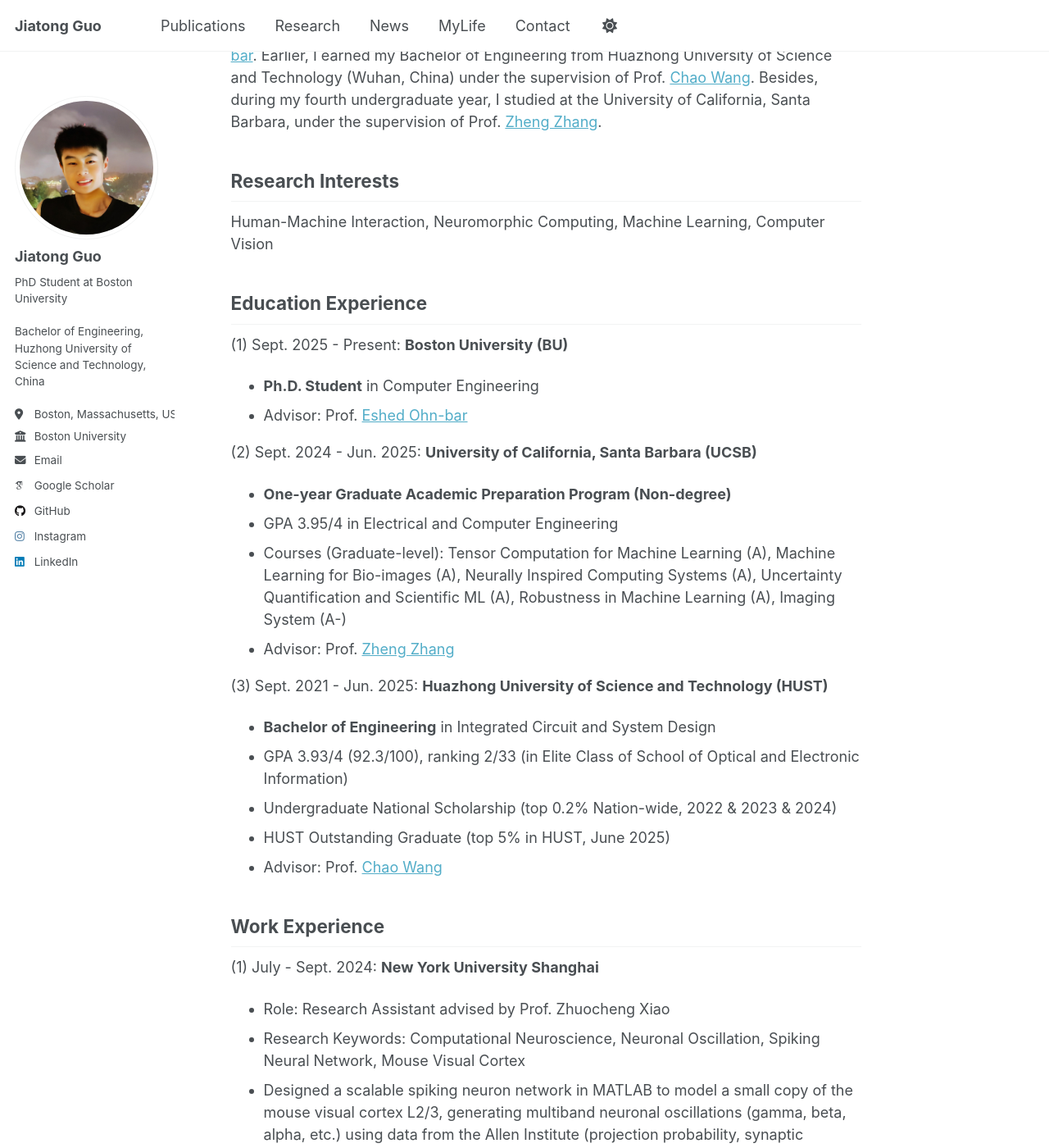
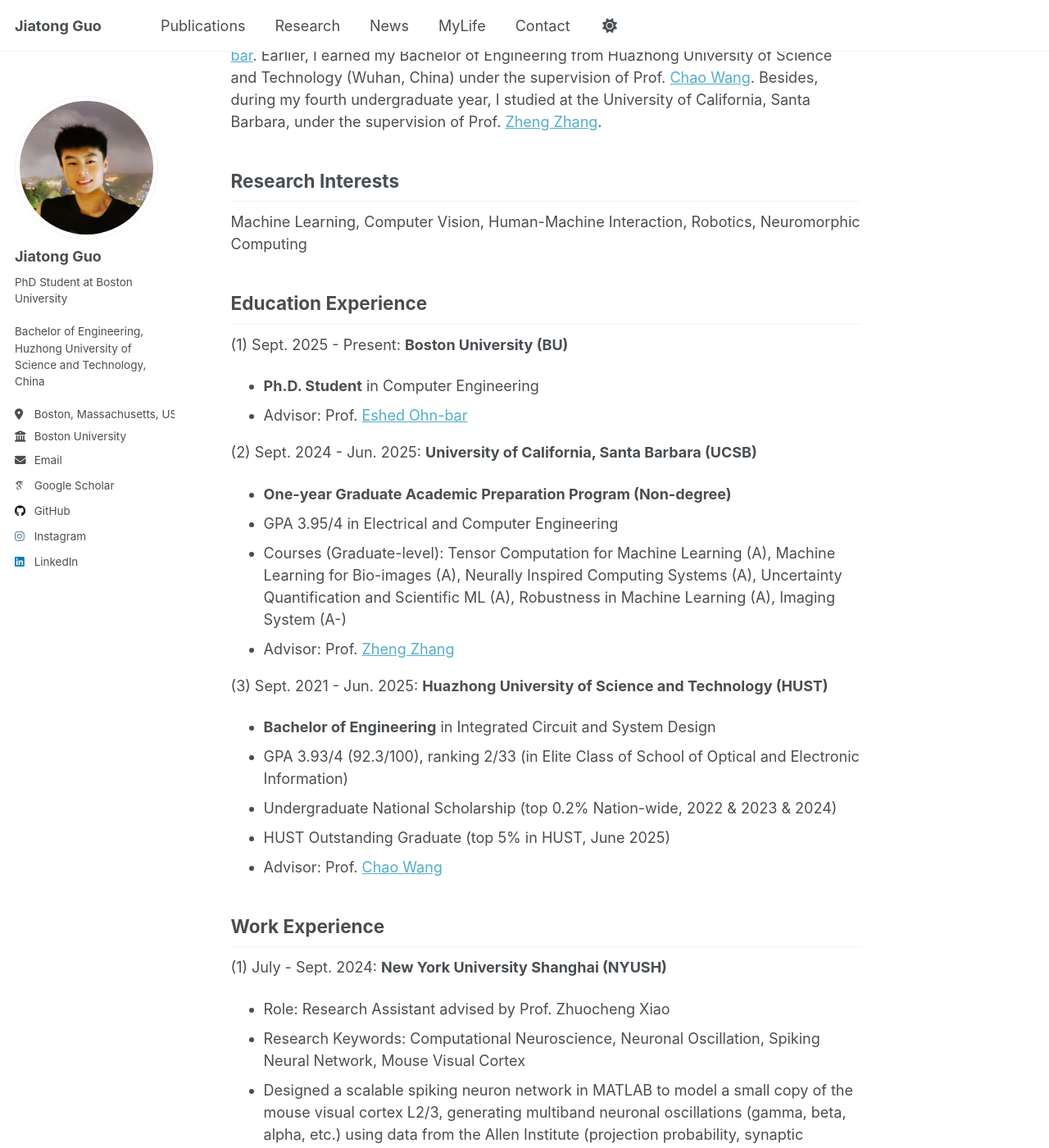
Before and after one commit to guojiatong/guojiatong.github.io, a Jekyll site: the page built from _pages/about.md, in a window 1280 px wide and 1400 px high, scrolled down 316 px. Shown: the whole window at 82% size. Built offline with Jekyll 4.4.1, drawn with Linux system fonts in a browser that asks for light colours; some web fonts are replaced; a script that is not in the unit is left out; some of the changed text lies outside the part shown.

Commit message:
Update about.md

```diff
--- a/_pages/about.md
+++ b/_pages/about.md
@@ -20,7 +20,7 @@ Currently I’m a first-year PhD student at Boston University, advised by Prof.
 
 Research Interests
 ------
-Human-Machine Interaction, Neuromorphic Computing, Machine Learning, Computer Vision
+Machine Learning, Computer Vision, Human-Machine Interaction, Robotics, Neuromorphic Computing
 
 
 
@@ -45,7 +45,7 @@ Education Experience
 
 Work Experience
 ------
-(1) July - Sept. 2024: **New York University Shanghai**
+(1) July - Sept. 2024: **New York University Shanghai (NYUSH)**
 - Role: Research Assistant advised by Prof. Zhuocheng Xiao
 - Research Keywords: Computational Neuroscience, Neuronal Oscillation, Spiking Neural Network, Mouse Visual Cortex
 - Designed a scalable spiking neuron network in MATLAB to model a small copy of the mouse visual cortex L2/3, generating multiband neuronal oscillations (gamma, beta, alpha, etc.) using data from the Allen Institute (projection probability, synaptic strength, etc.)
```
Also changed, not shown: other parts of _pages/about.md (+1 -1 lines).
